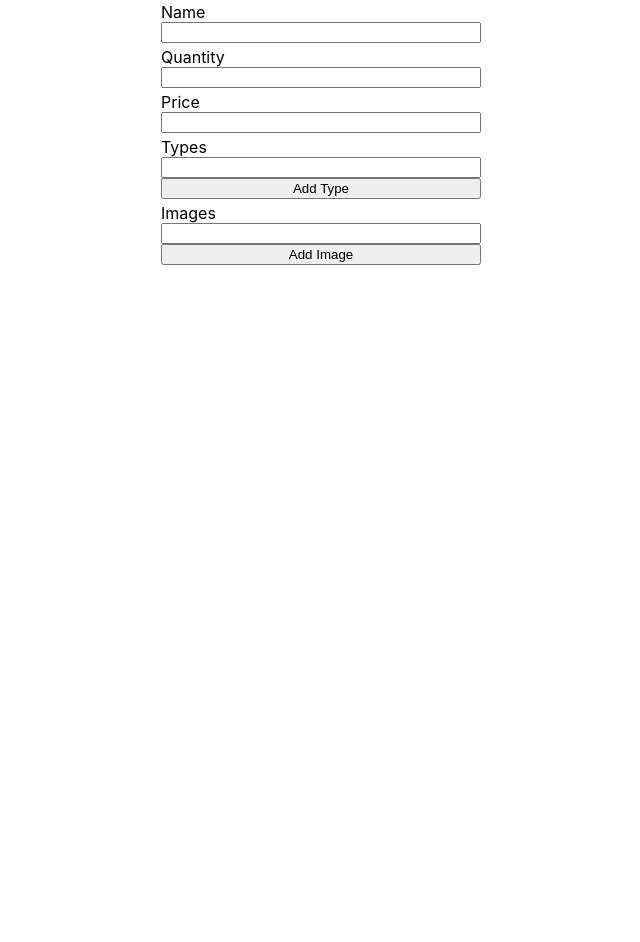
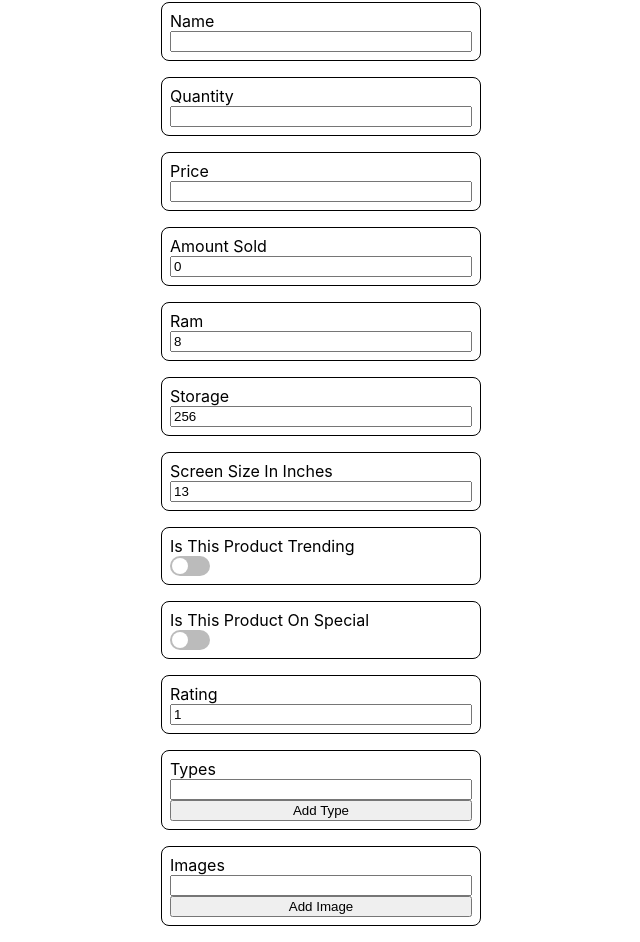
Before and after one commit to aidannairn/pb-tech-laptops, a React (Create React App) app in the folder client/: page /add-laptop in a window 1280 px wide. Shown: the part 1403-2345 px from the top of the page, without its empty margins (319-959 px from the left). Before the commit the page ends 1672 px from the top, so only its background shows below. Built offline with nearby package versions, Linux system fonts and the light colour scheme.

Commit message:
feat: Create ToggleSwitch button component. Add inputs to AddLaptopForm component.

```diff
--- a/client/src/components/AddLaptopForm/AddLaptopForm.tsx
+++ b/client/src/components/AddLaptopForm/AddLaptopForm.tsx
@@ -1,8 +1,9 @@
 import { useState } from 'react'
 import { useMutation } from '@apollo/client'
 import { ADD_LAPTOP } from '../../mutations/laptopMutations'
+import ToggleSwitch from '../ToggleSwitch/ToggleSwitch'
 
-import './add-laptop-form.css'
+import './add-laptop-form.scss'
 
 interface FormElements {
   name?: string
@@ -18,6 +19,13 @@ const AddLaptopForm: React.FC = () => {
   const [types, setTypes] = useState<string[]>([])
   const [quantity, setQuantity] = useState<number | string>('')
   const [price, setPrice] = useState<number | string>('')
+  const [ram, setRam] = useState('8')
+  const [storage, setStorage] = useState('256')
+  const [sizeInInches, setSizeInInches] = useState('13')
+  const [isTrending, setIsTrending] = useState(false)
+  const [isOnSpecial, setIsOnSpecial] = useState(false)
+  const [amountSold, setAmountSold] = useState(0)
+  const [userRating, setUserRating] = useState(1)
   const [image, setImage] = useState<string>('')
   const [images, setImages] = useState<string[]>([])
 
@@ -72,6 +80,34 @@ const AddLaptopForm: React.FC = () => {
             <input type="number" className="form-control" id="price" value={price} onChange={ e => setPrice(+e.target.value)} />
           </div>
           <div>
+            <label className='form-label'>Amount Sold</label>
+            <input type="number" className="form-control" id="amountSold" value={amountSold} onChange={ e => setAmountSold(+e.target.value)} />
+          </div>
+          <div>
+            <label className='form-label'>Ram</label>
+            <input type="number" className="form-control" id="ram" value={ram} onChange={ e => setRam(e.target.value)} />
+          </div>
+          <div>
+            <label className='form-label'>Storage</label>
+            <input type="number" className="form-control" id="storage" value={storage} onChange={ e => setStorage(e.target.value)} />
+          </div>
+          <div>
+            <label className='form-label'>Screen Size In Inches</label>
+            <input type="number" className="form-control" id="sizeInInches" value={sizeInInches} onChange={ e => setSizeInInches(e.target.value)} />
+          </div>
+          <div>
+            <label className='form-label'>Is This Product Trending</label>
+            <ToggleSwitch checked={isTrending} action={setIsTrending} />
+          </div>
+          <div>
+            <label className='form-label'>Is This Product On Special</label>
+            <ToggleSwitch checked={isOnSpecial} action={setIsOnSpecial} />
+          </div>
+          <div>
+            <label className='form-label'>Rating</label>
+            <input type="number" className="form-control" id="userRating" value={userRating} onChange={ e => setUserRating(+e.target.value)} />
+          </div>
+          <div>
             <label className='form-label'>Types</label>
             <input type="text" className="form-control" id="type" value={type} onChange={ e => setType(e.target.value)} /><button type='button' onClick={handleAddTypeClick}>Add Type</button>
             {
--- a/client/src/components/AddLaptopForm/add-laptop-form.scss
+++ b/client/src/components/AddLaptopForm/add-laptop-form.scss
@@ -12,9 +12,12 @@
     }
 
     > div {
-    display: flex;
-    flex-direction: column;
-    margin: 0.25rem 0;
+      display: flex;
+      flex-direction: column;
+      margin: 0.25rem 0 1rem;
+      padding: 0.5rem;
+      border: 1px solid black;
+      border-radius: 0.5rem;
     }
   }
 }
--- /dev/null
+++ b/client/src/components/ToggleSwitch/ToggleSwitch.tsx
@@ -0,0 +1,27 @@
+import './toggle-switch.scss'
+
+interface Props {
+  checked: boolean
+  action: React.Dispatch<React.SetStateAction<boolean>>
+}
+
+const ToggleSwitch: React.FC<Props> = ({ checked, action }) => {
+  return (
+    <div className="toggle-switch small-switch">
+      <input
+        type="checkbox"
+        className="toggle-switch-checkbox"
+        checked={checked}
+        onChange={() => action(!checked)}
+        name="toggleSwitch"
+        id="toggleSwitch"
+      />
+      <label className="toggle-switch-label" htmlFor="toggleSwitch">
+        <span data-yes="Yes" data-no="No" className="toggle-switch-inner" />
+        <span className="toggle-switch-switch" />
+      </label>
+    </div>
+  )
+}
+
+export default ToggleSwitch
--- /dev/null
+++ b/client/src/components/ToggleSwitch/toggle-switch.scss
@@ -0,0 +1,109 @@
+.toggle-switch {
+  position: relative;
+  width: 75px;
+  display: inline-block;
+  vertical-align: middle;
+  -webkit-user-select: none;
+  -moz-user-select: none;
+  -ms-user-select: none;
+  text-align: left;
+  &-checkbox {
+    display: none;
+  }
+  &-label {
+    display: block;
+    overflow: hidden;
+    cursor: pointer;
+    border: 0 solid #bbb;
+    border-radius: 20px;
+    margin: 0;
+  }
+  &-inner {
+    display: block;
+    width: 200%;
+    margin-left: -100%;
+    transition: margin 0.3s ease-in 0s;
+    &:before,
+    &:after {
+      display: block;
+      float: left;
+      width: 50%;
+      height: 34px;
+      padding: 0;
+      line-height: 34px;
+      font-size: 14px;
+      color: white;
+      font-weight: bold;
+      box-sizing: border-box;
+    }
+    &:before {
+      content: attr(data-yes);
+      text-transform: uppercase;
+      padding-left: 10px;
+      background-color: #175078;
+      color: #fff;
+    }
+  }
+  &-disabled {
+    background-color: #ddd;
+    cursor: not-allowed;
+    &:before {
+      background-color: #ddd;
+      cursor: not-allowed;
+    }
+  }
+  &-inner:after {
+    content: attr(data-no);
+    text-transform: uppercase;
+    padding-right: 10px;
+    background-color: #bbb;
+    color: #fff;
+    text-align: right;
+  }
+  &-switch {
+    display: block;
+    width: 24px;
+    margin: 5px;
+    background: #fff;
+    position: absolute;
+    top: 0;
+    bottom: 0;
+    right: 40px;
+    border: 0 solid #bbb;
+    border-radius: 20px;
+    transition: all 0.3s ease-in 0s;
+  }
+  &-checkbox:checked + &-label {
+    .toggle-switch-inner {
+      margin-left: 0;
+    }
+    .toggle-switch-switch {
+      right: 0px;
+    }
+  }
+  &.small-switch {
+    width: 40px;
+    .toggle-switch-inner {
+      &:after,
+      &:before {
+        content: "";
+        height: 20px;
+        line-height: 20px;
+      }
+    }
+    .toggle-switch-switch {
+      width: 16px;
+      right: 20px;
+      margin: 2px;
+    }
+  }
+  @media screen and (max-width: 991px) {
+    transform: scale(0.9);
+  }
+  @media screen and (max-width: 767px) {
+    transform: scale(0.825);
+  }
+  @media screen and (max-width: 575px) {
+    transform: scale(0.75);
+  }
+}
```
